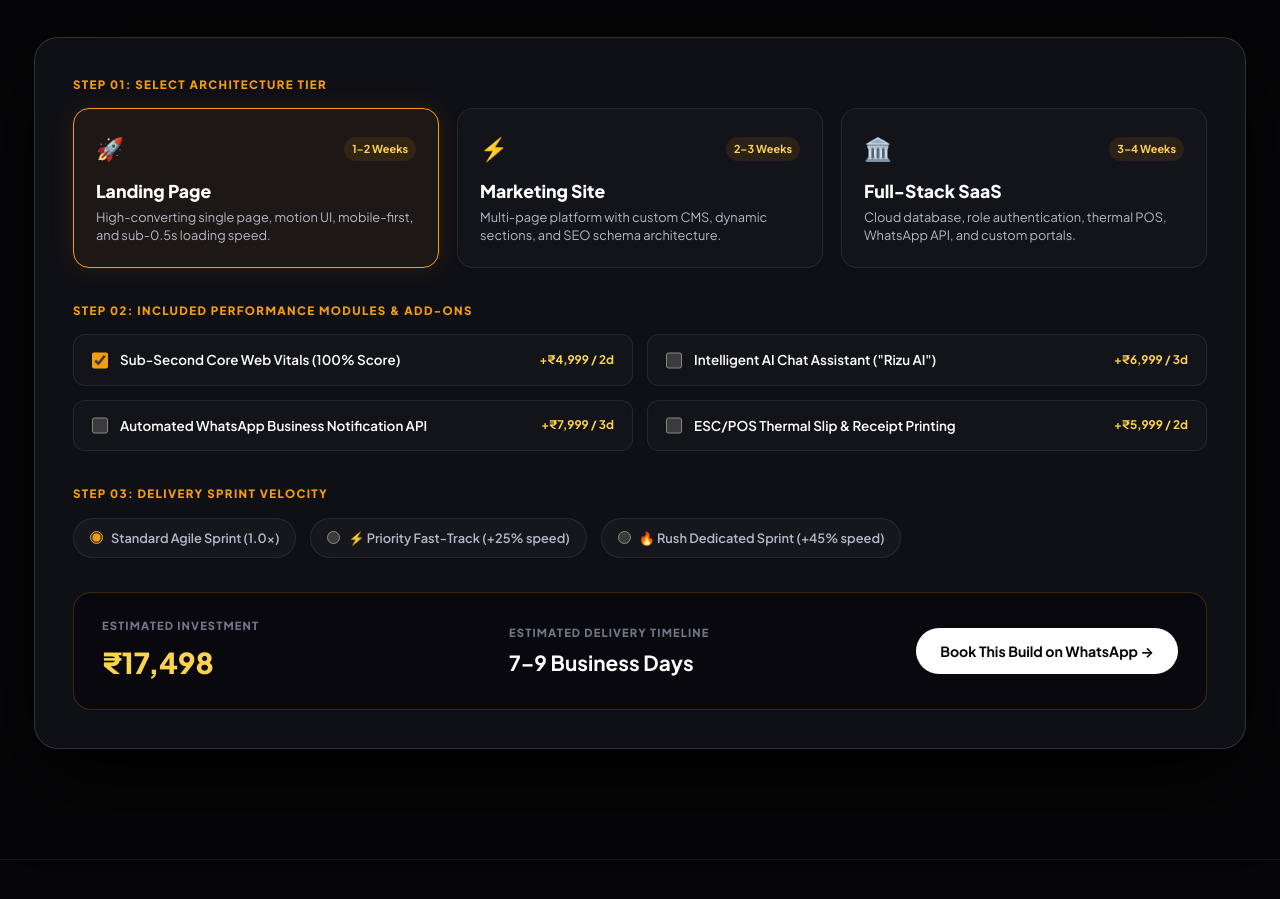
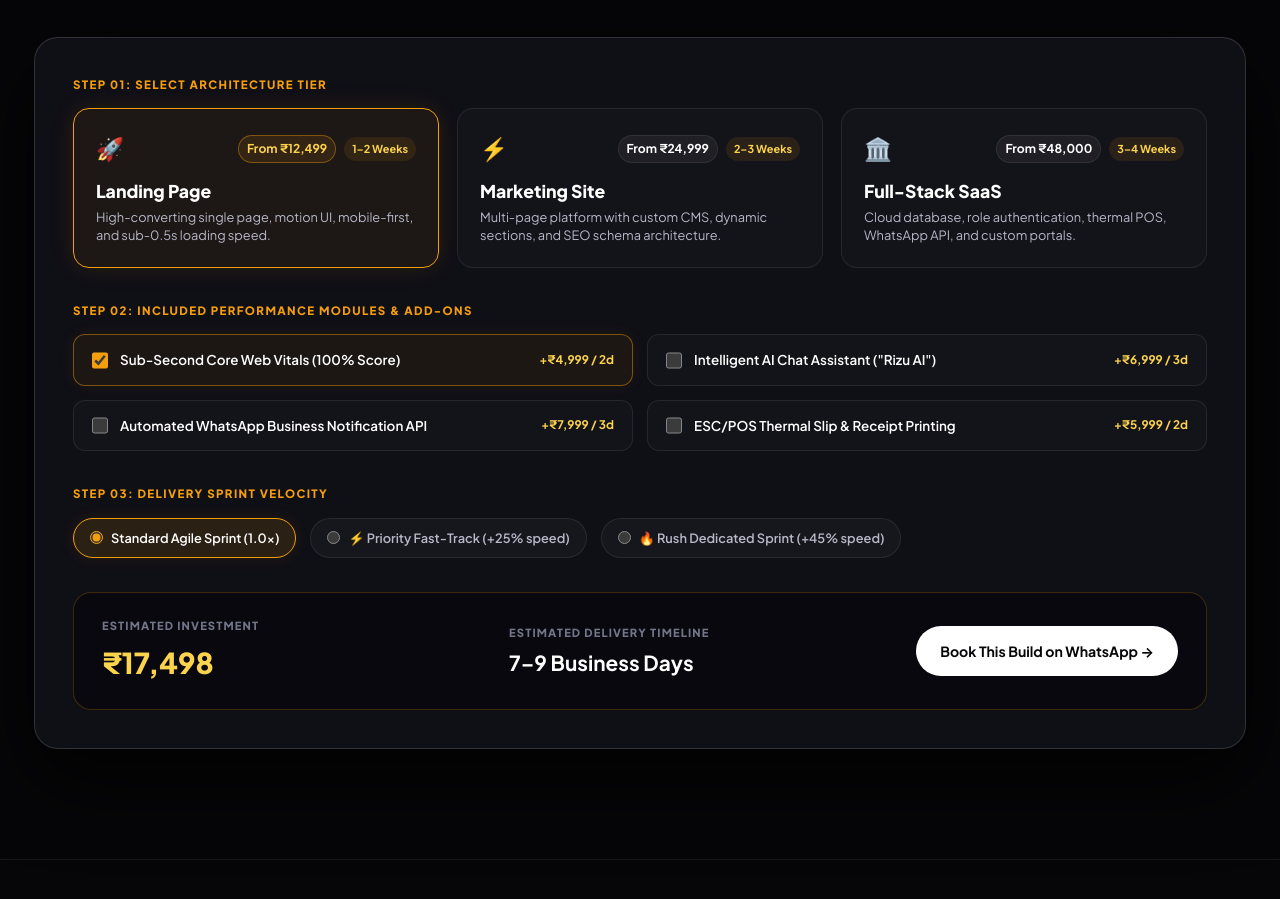
Before and after one commit to sha313786/srb-studios, a website: page index.html in a window 1280 px wide. Shown: the part 6240-7139 px from the top of the page. Drawn offline with nearby package versions, Linux system fonts and the light colour scheme.

Commit message:
Fix Architecture Estimator: connect tier card selection, live add-on states, dynamic USD/INR pricing, and native WhatsApp booking link

```diff
--- a/css/style.css
+++ b/css/style.css
@@ -1783,6 +1783,23 @@ body.cursor-active .custom-cursor {
   font-size: 1.4rem;
 }
 
+.tier-base-price {
+  font-size: 0.76rem;
+  font-weight: 700;
+  color: var(--text-primary);
+  background: rgba(255, 255, 255, 0.05);
+  border: 1px solid var(--border-hairline);
+  padding: 3px 8px;
+  border-radius: 9999px;
+  transition: all 0.2s ease;
+}
+
+.tier-select-card.active .tier-base-price {
+  border-color: rgba(245, 158, 11, 0.4);
+  color: var(--gold-300);
+  background: rgba(245, 158, 11, 0.1);
+}
+
 .sprint-tag {
   font-size: 0.68rem;
   font-weight: 700;
@@ -1825,6 +1842,12 @@ body.cursor-active .custom-cursor {
 
 .module-check-item:hover {
   background: rgba(255, 255, 255, 0.04);
+}
+
+.module-check-item.is-checked {
+  border-color: rgba(245, 158, 11, 0.45);
+  background: rgba(245, 158, 11, 0.06);
+  box-shadow: 0 0 16px rgba(245, 158, 11, 0.08);
 }
 
 .module-check-item input[type="checkbox"] {
@@ -1877,6 +1900,13 @@ body.cursor-active .custom-cursor {
   color: #FFFFFF;
 }
 
+.velocity-pill.active {
+  border-color: var(--gold-400);
+  background: rgba(245, 158, 11, 0.12);
+  color: #FFFFFF;
+  box-shadow: 0 0 16px rgba(245, 158, 11, 0.1);
+}
+
 .velocity-pill input[type="radio"] {
   accent-color: var(--gold-400);
 }
@@ -1918,12 +1948,18 @@ body.cursor-active .custom-cursor {
 }
 
 .btn-whatsapp-estimate {
+  display: inline-flex;
+  align-items: center;
+  justify-content: center;
+  gap: 8px;
   padding: 14px 24px;
   border-radius: 9999px;
   background: #FFFFFF;
   color: #060608;
+  font-family: var(--font-main);
   font-size: 0.88rem;
   font-weight: 700;
+  text-decoration: none;
   border: none;
   cursor: pointer;
   transition: all 0.25s var(--ease-out-expo);
@@ -1932,6 +1968,7 @@ body.cursor-active .custom-cursor {
 
 .btn-whatsapp-estimate:hover {
   background: var(--gold-300);
+  color: #060608;
   box-shadow: 0 4px 20px var(--gold-glow);
   transform: translateY(-2px);
 }
--- a/index.html
+++ b/index.html
@@ -712,7 +712,10 @@
               <div class="tier-select-card active" data-name="Custom Business Landing Page" data-base-inr="12499" data-base-days="5">
                 <div class="tier-select-header">
                   <span class="icon">🚀</span>
-                  <span class="sprint-tag">1–2 Weeks</span>
+                  <div style="display:flex; align-items:center; gap:8px;">
+                    <span class="tier-base-price" data-price-inr="From ₹12,499" data-price-usd="From $149">From ₹12,499</span>
+                    <span class="sprint-tag">1–2 Weeks</span>
+                  </div>
                 </div>
                 <h4>Landing Page</h4>
                 <p>High-converting single page, motion UI, mobile-first, and sub-0.5s loading speed.</p>
@@ -721,7 +724,10 @@
               <div class="tier-select-card" data-name="Marketing Site &amp; Portal" data-base-inr="24999" data-base-days="12">
                 <div class="tier-select-header">
                   <span class="icon">⚡</span>
-                  <span class="sprint-tag">2–3 Weeks</span>
+                  <div style="display:flex; align-items:center; gap:8px;">
+                    <span class="tier-base-price" data-price-inr="From ₹24,999" data-price-usd="From $299">From ₹24,999</span>
+                    <span class="sprint-tag">2–3 Weeks</span>
+                  </div>
                 </div>
                 <h4>Marketing Site</h4>
                 <p>Multi-page platform with custom CMS, dynamic sections, and SEO schema architecture.</p>
@@ -730,7 +736,10 @@
               <div class="tier-select-card" data-name="Bespoke Full-Stack SaaS" data-base-inr="48000" data-base-days="21">
                 <div class="tier-select-header">
                   <span class="icon">🏛️</span>
-                  <span class="sprint-tag">3–4 Weeks</span>
+                  <div style="display:flex; align-items:center; gap:8px;">
+                    <span class="tier-base-price" data-price-inr="From ₹48,000" data-price-usd="From $575">From ₹48,000</span>
+                    <span class="sprint-tag">3–4 Weeks</span>
+                  </div>
                 </div>
                 <h4>Full-Stack SaaS</h4>
                 <p>Cloud database, role authentication, thermal POS, WhatsApp API, and custom portals.</p>
@@ -744,11 +753,11 @@
             <span class="tool-step-tag">STEP 02: INCLUDED PERFORMANCE MODULES &amp; ADD-ONS</span>
             <div class="modules-grid">
 
-              <label class="module-check-item">
+              <label class="module-check-item is-checked">
                 <input type="checkbox" class="estimator-addon-input" data-price-inr="4999" data-days="2" checked>
                 <div class="module-check-info">
                   <span class="title">Sub-Second Core Web Vitals (100% Score)</span>
-                  <span class="badge">+₹4,999 / 2d</span>
+                  <span class="badge" data-badge-inr="+₹4,999 / 2d" data-badge-usd="+$60 / 2d">+₹4,999 / 2d</span>
                 </div>
               </label>
 
@@ -756,7 +765,7 @@
                 <input type="checkbox" class="estimator-addon-input" data-price-inr="6999" data-days="3">
                 <div class="module-check-info">
                   <span class="title">Intelligent AI Chat Assistant ("Rizu AI")</span>
-                  <span class="badge">+₹6,999 / 3d</span>
+                  <span class="badge" data-badge-inr="+₹6,999 / 3d" data-badge-usd="+$85 / 3d">+₹6,999 / 3d</span>
                 </div>
               </label>
 
@@ -764,7 +773,7 @@
                 <input type="checkbox" class="estimator-addon-input" data-price-inr="7999" data-days="3">
                 <div class="module-check-info">
                   <span class="title">Automated WhatsApp Business Notification API</span>
-                  <span class="badge">+₹7,999 / 3d</span>
+                  <span class="badge" data-badge-inr="+₹7,999 / 3d" data-badge-usd="+$95 / 3d">+₹7,999 / 3d</span>
                 </div>
               </label>
 
@@ -772,7 +781,7 @@
                 <input type="checkbox" class="estimator-addon-input" data-price-inr="5999" data-days="2">
                 <div class="module-check-info">
                   <span class="title">ESC/POS Thermal Slip &amp; Receipt Printing</span>
-                  <span class="badge">+₹5,999 / 2d</span>
+                  <span class="badge" data-badge-inr="+₹5,999 / 2d" data-badge-usd="+$70 / 2d">+₹5,999 / 2d</span>
                 </div>
               </label>
 
@@ -783,7 +792,7 @@
           <div class="tool-section">
             <span class="tool-step-tag">STEP 03: DELIVERY SPRINT VELOCITY</span>
             <div class="velocity-group">
-              <label class="velocity-pill">
+              <label class="velocity-pill active">
                 <input type="radio" name="velocitySprint" class="estimator-speed-input" data-price-mult="1.0" data-day-reduction="0" checked>
                 <span>Standard Agile Sprint (1.0x)</span>
               </label>
@@ -809,9 +818,9 @@
               <span class="estimator-total-timeline" id="calcTimelineDisplay">7–9 Business Days</span>
             </div>
             <div class="summary-action">
-              <button type="button" class="btn-whatsapp-estimate magnetic-target" id="bookEstimateBtn">
+              <a href="https://wa.me/917559084152" target="_blank" rel="noopener noreferrer" class="btn-whatsapp-estimate magnetic-target" id="bookEstimateBtn" aria-label="Book this estimated architecture on WhatsApp">
                 <span>Book This Build on WhatsApp →</span>
-              </button>
+              </a>
             </div>
           </div>
 
--- a/js/main.js
+++ b/js/main.js
@@ -120,7 +120,7 @@ function initDynamicCursor() {
   requestAnimationFrame(animateCursor);
 
   // Link & Button hover state
-  const interactiveTargets = document.querySelectorAll('a, button, input, select, textarea, .tier-card, .addon-checkbox-card, .stage-tab-btn, .proof-pill');
+  const interactiveTargets = document.querySelectorAll('a, button, input, select, textarea, .tier-select-card, .tier-card, .module-check-item, .velocity-pill, .addon-checkbox-card, .stage-tab-btn, .proof-pill');
   interactiveTargets.forEach(el => {
     el.addEventListener('mouseenter', () => {
       cursor.classList.add('is-hovering');
@@ -183,7 +183,7 @@ function initKotaScrollReveal() {
    5. INTERACTIVE ARCHITECTURE ESTIMATOR
    ========================================================================== */
 function initInteractiveLiveEstimator() {
-  const tierCards = document.querySelectorAll('.tier-card');
+  const tierCards = document.querySelectorAll('.tier-select-card, .tier-card');
   const addonInputs = document.querySelectorAll('.estimator-addon-input');
   const speedInputs = document.querySelectorAll('.estimator-speed-input');
   const priceDisplay = document.getElementById('calcPriceDisplay');
@@ -206,18 +206,32 @@ function initInteractiveLiveEstimator() {
       currencyBtns.forEach(b => b.classList.remove('active'));
       btn.classList.add('active');
       currentCurrency = btn.getAttribute('data-currency') || 'INR';
+      updateCurrencyVisuals();
       updateEstimator();
-      updateServicePricings();
     });
   });
 
-  function updateServicePricings() {
-    const priceVals = document.querySelectorAll('.price-val');
-    priceVals.forEach(val => {
-      if (currentCurrency === 'USD') {
-        val.textContent = val.getAttribute('data-price-usd') || '$149';
-      } else {
-        val.textContent = val.getAttribute('data-price-inr') || '₹12,499';
+  function updateCurrencyVisuals() {
+    // 1. Tier card prices
+    document.querySelectorAll('.tier-base-price').forEach(el => {
+      el.textContent = currentCurrency === 'USD'
+        ? el.getAttribute('data-price-usd') || '$149'
+        : el.getAttribute('data-price-inr') || 'From ₹12,499';
+    });
+
+    // 2. Add-on badges
+    document.querySelectorAll('.module-check-info .badge').forEach(el => {
+      el.textContent = currentCurrency === 'USD'
+        ? el.getAttribute('data-badge-usd') || '+$60 / 2d'
+        : el.getAttribute('data-badge-inr') || '+₹4,999 / 2d';
+    });
+
+    // 3. Service cards outside estimator if present
+    document.querySelectorAll('.pricing-amount, .price-val').forEach(val => {
+      if (val.hasAttribute('data-price-usd') && val.hasAttribute('data-price-inr')) {
+        val.textContent = currentCurrency === 'USD'
+          ? val.getAttribute('data-price-usd')
+          : val.getAttribute('data-price-inr');
       }
     });
   }
@@ -236,8 +250,25 @@ function initInteractiveLiveEstimator() {
     });
   });
 
-  addonInputs.forEach(input => input.addEventListener('change', updateEstimator));
-  speedInputs.forEach(input => input.addEventListener('change', updateEstimator));
+  addonInputs.forEach(input => {
+    input.addEventListener('change', () => {
+      const parent = input.closest('.module-check-item');
+      if (parent) {
+        parent.classList.toggle('is-checked', input.checked);
+      }
+      updateEstimator();
+    });
+  });
+
+  speedInputs.forEach(radio => {
+    radio.addEventListener('change', () => {
+      document.querySelectorAll('.velocity-pill').forEach(pill => {
+        const inp = pill.querySelector('input[type="radio"]');
+        pill.classList.toggle('active', inp && inp.checked);
+      });
+      updateEstimator();
+    });
+  });
 
   function updateEstimator() {
     let totalPriceINR = activeTier.basePriceINR;
@@ -245,60 +276,76 @@ function initInteractiveLiveEstimator() {
     const selectedAddons = [];
 
     addonInputs.forEach(input => {
+      const parent = input.closest('.module-check-item');
+      if (parent) {
+        parent.classList.toggle('is-checked', input.checked);
+      }
       if (input.checked) {
         totalPriceINR += parseFloat(input.getAttribute('data-price-inr') || '0');
         totalDays += parseInt(input.getAttribute('data-days') || '0', 10);
-        const cardTitle = input.closest('.addon-checkbox-card')?.querySelector('.addon-title')?.textContent;
-        if (cardTitle) selectedAddons.push(cardTitle);
+        const cardTitle = input.closest('.module-check-item, .addon-checkbox-card')?.querySelector('.title, .addon-title')?.textContent;
+        if (cardTitle) selectedAddons.push(cardTitle.trim());
       }
     });
 
     let speedMultiplier = 1.0;
     let dayReduction = 0;
+    let speedLabel = 'Standard Agile Sprint (1.0x)';
+
     speedInputs.forEach(radio => {
+      const parentPill = radio.closest('.velocity-pill');
+      if (parentPill) {
+        parentPill.classList.toggle('active', radio.checked);
+      }
       if (radio.checked) {
         speedMultiplier = parseFloat(radio.getAttribute('data-price-mult') || '1.0');
         dayReduction = parseInt(radio.getAttribute('data-day-reduction') || '0', 10);
+        speedLabel = radio.nextElementSibling?.textContent?.trim() || radio.closest('label')?.textContent?.trim() || 'Sprint';
       }
     });
 
     totalPriceINR = Math.round(totalPriceINR * speedMultiplier);
     const finalDays = Math.max(3, totalDays - dayReduction);
 
+    const formattedPrice = currentCurrency === 'USD'
+      ? `$${Math.round(totalPriceINR / USD_RATE).toLocaleString('en-US')}`
+      : `₹${totalPriceINR.toLocaleString('en-IN')}`;
+
     if (priceDisplay) {
-      if (currentCurrency === 'USD') {
-        const priceUSD = Math.round(totalPriceINR / USD_RATE);
-        priceDisplay.textContent = `$${priceUSD.toLocaleString()}`;
-      } else {
-        priceDisplay.textContent = `₹${totalPriceINR.toLocaleString('en-IN')}`;
-      }
+      priceDisplay.textContent = formattedPrice;
     }
 
     if (timelineDisplay) {
       timelineDisplay.textContent = `${finalDays}–${finalDays + 2} Business Days`;
     }
 
-    // Update WhatsApp Direct Action Link
+    // Direct WhatsApp Link update
     if (bookBtn) {
-      bookBtn.onclick = () => {
-        const formattedPrice = currentCurrency === 'USD'
-          ? `$${Math.round(totalPriceINR / USD_RATE)}`
-          : `₹${totalPriceINR.toLocaleString('en-IN')}`;
+      let waText = `*SRB STUDIO — Architecture Inquiry*\n\n` +
+        `Hello SRB Studio! I configured a bespoke architecture on your website estimator:\n\n` +
+        `• *Architecture Tier*: ${activeTier.name}\n` +
+        `• *Estimated Investment*: ${formattedPrice}\n` +
+        `• *Estimated Sprint*: ${finalDays}–${finalDays + 2} Business Days\n` +
+        `• *Velocity Sprint*: ${speedLabel}\n`;
 
-        let msg = `Hello SRB Studio! I calculated a project architecture on your website:%0A%0A`;
-        msg += `• Tier: ${encodeURIComponent(activeTier.name)}%0A`;
-        msg += `• Estimated Investment: ${encodeURIComponent(formattedPrice)}%0A`;
-        msg += `• Estimated Sprint: ${finalDays}-${finalDays + 2} Business Days%0A`;
-        if (selectedAddons.length > 0) {
-          msg += `• Modules: ${encodeURIComponent(selectedAddons.join(', '))}%0A`;
+      if (selectedAddons.length > 0) {
+        waText += `• *Selected Modules & Add-ons*:\n  - ${selectedAddons.join('\n  - ')}\n`;
+      }
+      waText += `\nI would like to lock this architecture and discuss kickoff details!`;
+
+      const waUrl = `https://wa.me/917559084152?text=${encodeURIComponent(waText)}`;
+      bookBtn.setAttribute('href', waUrl);
+      bookBtn.onclick = (e) => {
+        if (bookBtn.tagName.toLowerCase() !== 'a') {
+          e.preventDefault();
+          window.open(waUrl, '_blank');
         }
-        msg += `%0AI would like to lock this architecture and discuss kickoff details!`;
-
-        window.open(`https://wa.me/917559084152?text=${msg}`, '_blank');
       };
     }
   }
 
+  // Initial setup
+  updateCurrencyVisuals();
   updateEstimator();
 }
 
```
